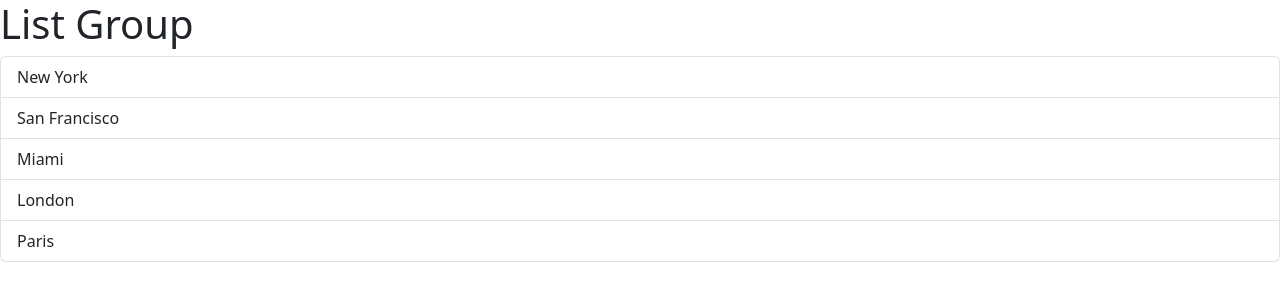
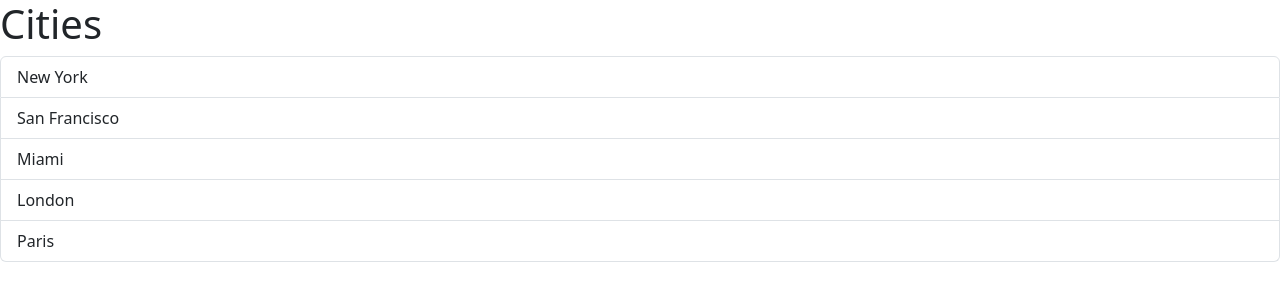
Before and after one commit to FaiqueMZM/SyntaxErreurTraining, a React (Vite) app in the folder React-GamerHub/: page / in a window 1280 px wide. Shown: the top 300 px of the page. Built offline with nearby package versions, Linux system fonts and the light colour scheme.

Commit message:
React-GamerHub

```diff
--- a/React-GamerHub/src/App.tsx
+++ b/React-GamerHub/src/App.tsx
@@ -1,9 +1,12 @@
 import ListGroup from "./components/Listgroup";
 
 function App() {
+    let items = ["New York", "San Francisco", "Miami", "London", "Paris"];
+
+
     return (
         <div>
-            <ListGroup />
+            <ListGroup items={items} heading="Cities" />
         </div>
     );
 }
--- a/React-GamerHub/src/components/Listgroup.tsx
+++ b/React-GamerHub/src/components/Listgroup.tsx
@@ -1,15 +1,18 @@
 import { useState } from "react";
 
-function ListGroup() {
-    let cities = ["New York", "San Francisco", "Miami", "London", "Paris"];
+interface ListGroupProps {
+    items: string[];
+    heading: string;
+}
 
+function ListGroup({items, heading}: ListGroupProps) {
     const [selectedIndex, setSelectedIndex] = useState(-1);
 
     return (
         <>
-            <h1>List Group</h1>
+            <h1>{heading}</h1>
             <ul className="list-group">
-                {cities.map((item, index) => (
+                {items.map((item, index) => (
                     <li
                         className={
                             selectedIndex === index
```
